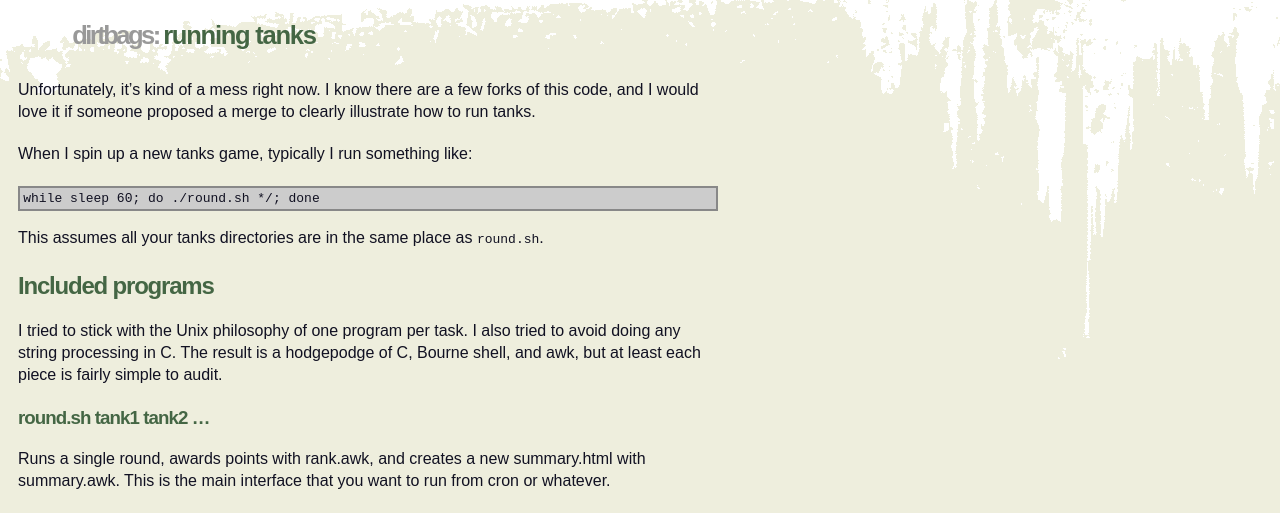
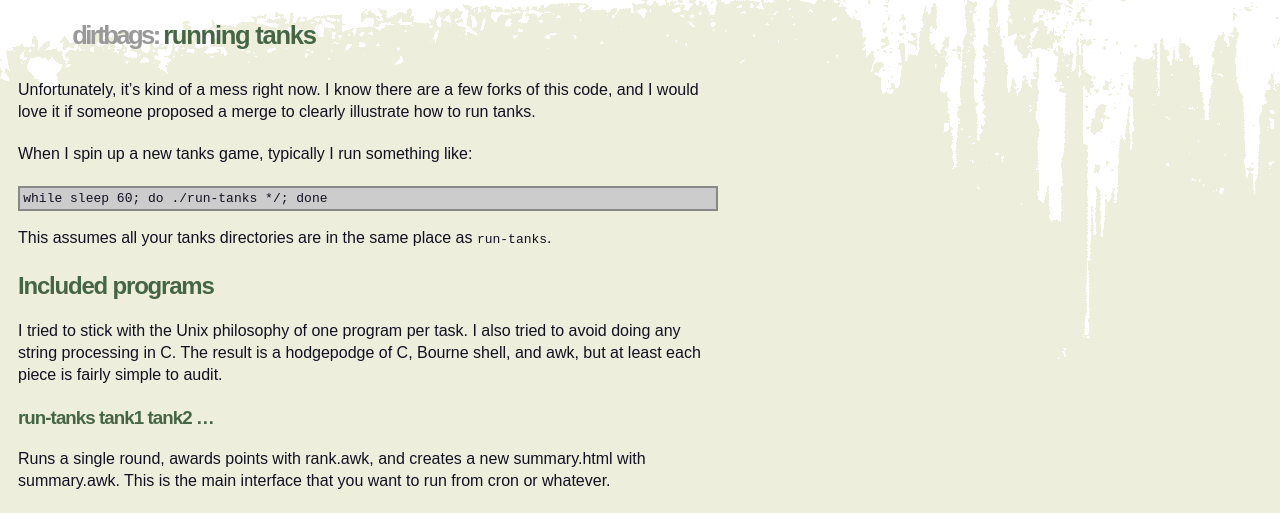
Before and after one commit to dirtbags/tanks, a Jekyll site: the page built from docs/running.md, in a window 1280 px wide. Shown: the top 513 px of the page. Built offline with Jekyll 4.4.1, drawn with Linux system fonts in a browser that asks for light colours.

Commit message:
Update running.md
Renamed `round.sh` -> `run-tanks` since it appears `round.sh` doesn't exist anymore.

```diff
--- a/docs/running.md
+++ b/docs/running.md
@@ -9,9 +9,9 @@ and I would love it if someone proposed a merge to clearly illustrate how to run
 When I spin up a new tanks game,
 typically I run something like:
 
-    while sleep 60; do ./round.sh */; done
+    while sleep 60; do ./run-tanks */; done
 
-This assumes all your tanks directories are in the same place as `round.sh`.
+This assumes all your tanks directories are in the same place as `run-tanks`.
 
 
 
@@ -24,7 +24,7 @@ hodgepodge of C, Bourne shell, and awk, but at least each piece is
 fairly simple to audit.
 
 
-### round.sh tank1 tank2 ...
+### run-tanks tank1 tank2 ...
 
 Runs a single round, awards points with rank.awk, and creates a new
 summary.html with summary.awk.  This is the main interface that you want
```
